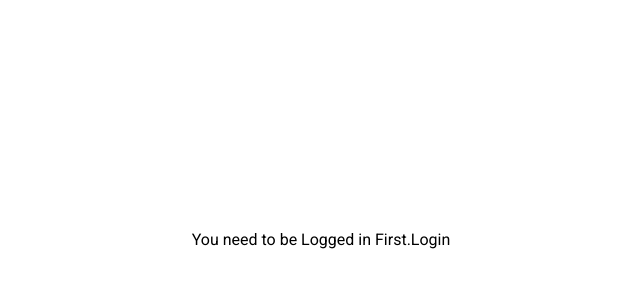
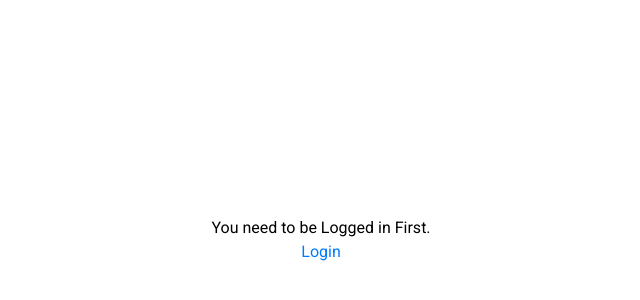
Before and after one commit to chukshon/softhesis, a Next.js app: page /dashboard in a window 1280 px wide. Shown: the part 160-460 px from the top of the page, without its empty margins (319-959 px from the left). Built offline with nearby package versions, Linux system fonts and the light colour scheme.

Commit message:
minor styling edits

```diff
--- a/app/dashboard/page.tsx
+++ b/app/dashboard/page.tsx
@@ -8,9 +8,11 @@
 
   if (!user) {
     return (
-      <div className="min-h-screen flex items-center justify-center">
+      <div className="min-h-screen flex flex-col items-center justify-center">
         <p>You need to be Logged in First.</p>
-        <Link href="login">Login</Link>
+        <Link href="login" className="text-blue-700">
+          Login
+        </Link>
       </div>
     );
   }
```
